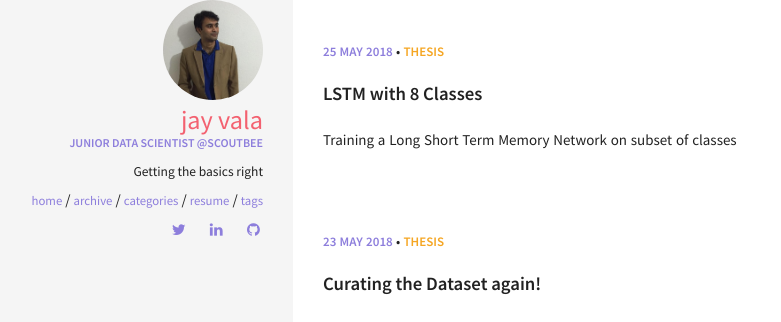
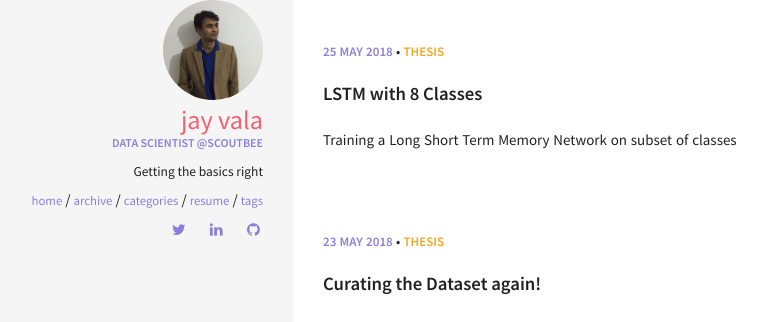
Before and after one commit to jdvala/website, a Jekyll site: the page built from index.html, in a window 1280 px wide. Shown: the part 2307-2629 px from the top of the page, without its empty margins (27-808 px from the left). Built offline with Jekyll 4.4.1, drawn with Linux system fonts in a browser that asks for light colours; nearby versions of some CDN libraries; library files that are not in the unit come from our copies.

Commit message:
Update _config.yml

```diff
--- a/_config.yml
+++ b/_config.yml
@@ -35,7 +35,7 @@ kramdown:
 owner:
   name: Jay Vala
   avatar: me.png
-  job: "Junior Data Scientist @scoutbee"
+  job: "Data Scientist @scoutbee"
   bio: "Getting the basics right"
   email:
   disqus-shortname: "jayvala"
```
